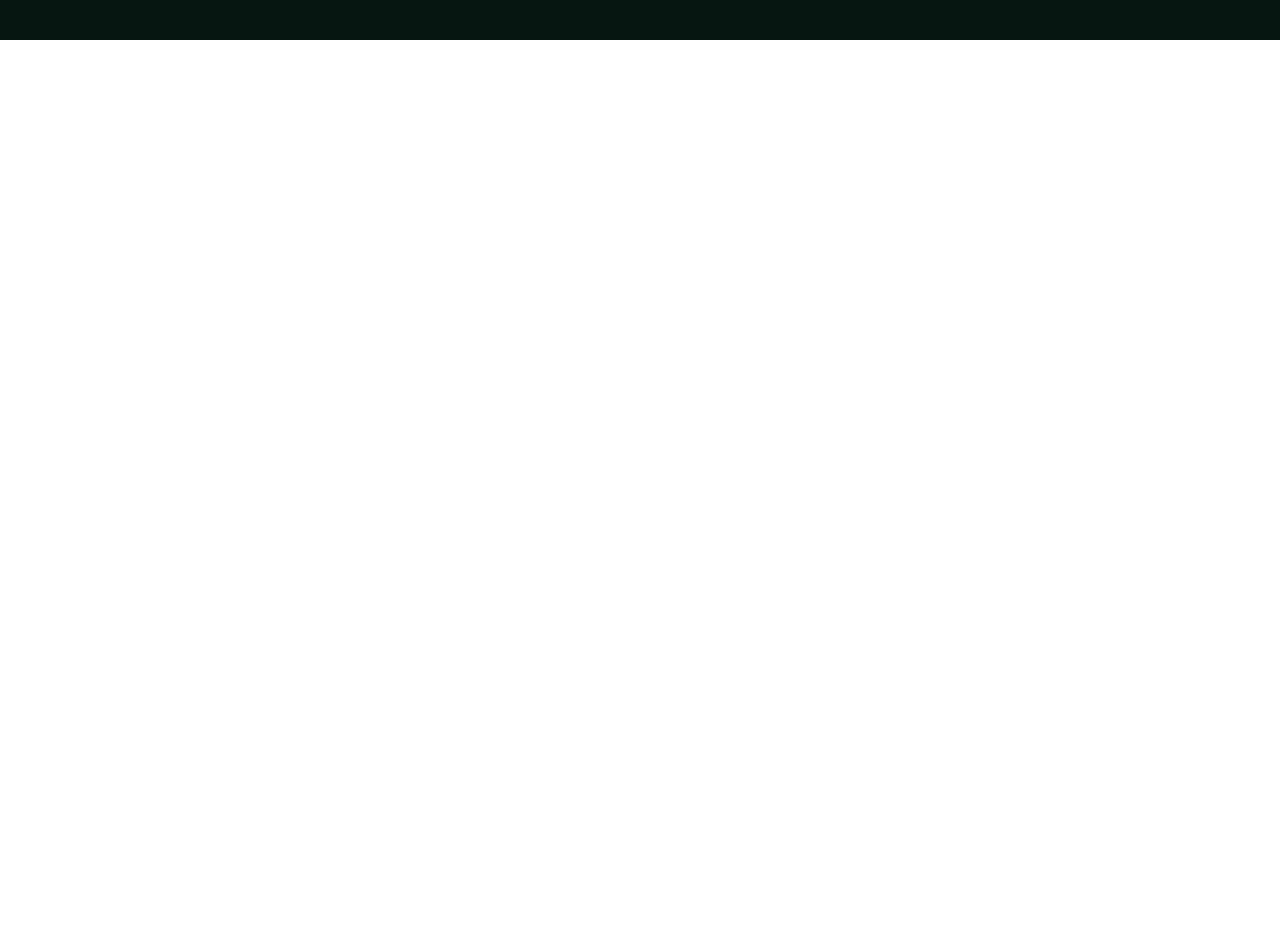
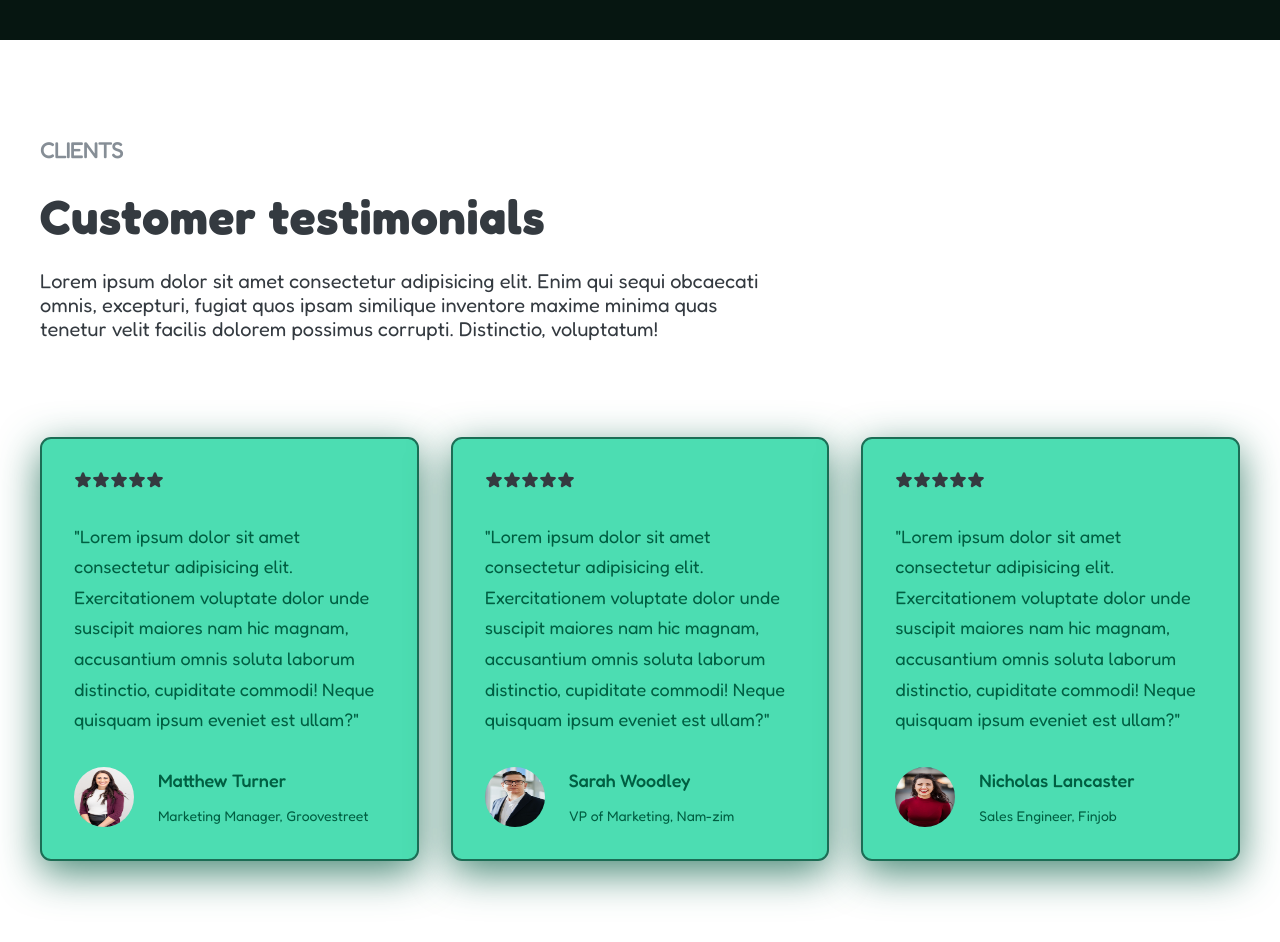
Before and after one commit to pto1026/nextjs-prestige-services-template, a Next.js app: page / in a window 1280 px wide. Shown: the part 5780-6722 px from the top of the page. Before the commit the page ends 5820 px from the top, so only its background shows below. Built offline with nearby package versions, Linux system fonts and the light colour scheme.

Commit message:
completed testimonials section

```diff
--- a/pages/index.js
+++ b/pages/index.js
@@ -1,7 +1,6 @@
 import React from "react";
 import styles from "./index.module.scss";
 import Logo from "../components/logo/logo";
-import { useState } from "react";
 
 export default function Home() {
   return (
@@ -397,7 +396,7 @@ export default function Home() {
                   />
                 </p>
                 <p className={styles.Faq}>
-                  Why doesn't every company sound this great?{" "}
+                  Why doesn&apos;t every company sound this great?{" "}
                   <img
                     className={styles.Faq__icon}
                     src="icons/caret-down.svg"
@@ -455,13 +454,174 @@ export default function Home() {
               </p>
 
               <div className={styles.sectionStats__stats}>
-                <p className={styles.sectionStats__stat}><span className={styles.sectionStats__number}>24k+</span>Campaigns created</p>
-                <p className={styles.sectionStats__stat}><span className={styles.sectionStats__number}>365%</span>Sales increase</p>
-                <p className={styles.sectionStats__stat}><span className={styles.sectionStats__number}>67%</span>Response rate increased</p>
-                <p className={styles.sectionStats__stat}><span className={styles.sectionStats__number}>125%</span>Open rate increase</p>
+                <p className={styles.sectionStats__stat}>
+                  <span className={styles.sectionStats__number}>24k+</span>
+                  Campaigns created
+                </p>
+                <p className={styles.sectionStats__stat}>
+                  <span className={styles.sectionStats__number}>365%</span>Sales
+                  increase
+                </p>
+                <p className={styles.sectionStats__stat}>
+                  <span className={styles.sectionStats__number}>67%</span>
+                  Response rate increased
+                </p>
+                <p className={styles.sectionStats__stat}>
+                  <span className={styles.sectionStats__number}>125%</span>Open
+                  rate increase
+                </p>
               </div>
             </div>
-            <img className={styles.sectionStats__image} src="imgs/contract-signing.jpg" alt="Contract signing" />
+            <img
+              className={styles.sectionStats__image}
+              src="imgs/contract-signing.jpg"
+              alt="Contract signing"
+            />
+          </div>
+        </section>
+
+        <section className={styles.sectionTestimonials}>
+          <div className={styles.container}>
+            <div className={styles.sectionTestimonials__header}>
+              <h2 className={styles.mainHeading}>Clients</h2>
+              <h3 className={styles.sectionTestimonials__title}>
+                Customer testimonials
+              </h3>
+              <p className={styles.sectionTestimonials__text}>
+                Lorem ipsum dolor sit amet consectetur adipisicing elit. Enim
+                qui sequi obcaecati omnis, excepturi, fugiat quos ipsam
+                similique inventore maxime minima quas tenetur velit facilis
+                dolorem possimus corrupti. Distinctio, voluptatum!
+              </p>
+            </div>
+            <div className={styles.testimonials}>
+              <div className={styles.testimonialBox}>
+                <div className={styles.testimonialBox__stars}>
+                  <img
+                    className={styles.testimonialBox__star}
+                    src="icons/star-fill.svg"
+                    alt="Star icon"
+                  />
+                  <img
+                    className={styles.testimonialBox__star}
+                    src="icons/star-fill.svg"
+                    alt="Star icon"
+                  />
+                  <img
+                    className={styles.testimonialBox__star}
+                    src="icons/star-fill.svg"
+                    alt="Star icon"
+                  />
+                  <img
+                    className={styles.testimonialBox__star}
+                    src="icons/star-fill.svg"
+                    alt="Star icon"
+                  />
+                  <img
+                    className={styles.testimonialBox__star}
+                    src="icons/star-fill.svg"
+                    alt="Star icon"
+                  />
+                </div>
+                <p className={styles.testimonialBox__testimonial}>
+                  "Lorem ipsum dolor sit amet consectetur adipisicing elit.
+                  Exercitationem voluptate dolor unde suscipit maiores nam hic
+                  magnam, accusantium omnis soluta laborum distinctio,
+                  cupiditate commodi! Neque quisquam ipsum eveniet est ullam?"
+                </p>
+                <div className={styles.author}>
+                  <img className={styles.author__image} src="imgs/profile-picture-1.jpg" alt="Profile picture" />
+                  <div className={styles.author__nameBox}>
+                    <p className={styles.author__name}>Matthew Turner</p>
+                    <p className={styles.author__job}>Marketing Manager, Groovestreet</p>
+                  </div>
+                </div>
+              </div>
+              <div className={styles.testimonialBox}>
+                <div className={styles.testimonialBox__stars}>
+                  <img
+                    className={styles.testimonialBox__star}
+                    src="icons/star-fill.svg"
+                    alt="Star icon"
+                  />
+                  <img
+                    className={styles.testimonialBox__star}
+                    src="icons/star-fill.svg"
+                    alt="Star icon"
+                  />
+                  <img
+                    className={styles.testimonialBox__star}
+                    src="icons/star-fill.svg"
+                    alt="Star icon"
+                  />
+                  <img
+                    className={styles.testimonialBox__star}
+                    src="icons/star-fill.svg"
+                    alt="Star icon"
+                  />
+                  <img
+                    className={styles.testimonialBox__star}
+                    src="icons/star-fill.svg"
+                    alt="Star icon"
+                  />
+                </div>
+                <p className={styles.testimonialBox__testimonial}>
+                  "Lorem ipsum dolor sit amet consectetur adipisicing elit.
+                  Exercitationem voluptate dolor unde suscipit maiores nam hic
+                  magnam, accusantium omnis soluta laborum distinctio,
+                  cupiditate commodi! Neque quisquam ipsum eveniet est ullam?"
+                </p>
+                <div className={styles.author}>
+                  <img className={styles.author__image} src="imgs/profile-picture-3.jpg" alt="Profile picture" />
+                  <div className={styles.author__nameBox}>
+                    <p className={styles.author__name}>Sarah Woodley</p>
+                    <p className={styles.author__job}>VP of Marketing, Nam-zim</p>
+                  </div>
+                </div>
+              </div>
+              <div className={styles.testimonialBox}>
+                <div className={styles.testimonialBox__stars}>
+                  <img
+                    className={styles.testimonialBox__star}
+                    src="icons/star-fill.svg"
+                    alt="Star icon"
+                  />
+                  <img
+                    className={styles.testimonialBox__star}
+                    src="icons/star-fill.svg"
+                    alt="Star icon"
+                  />
+                  <img
+                    className={styles.testimonialBox__star}
+                    src="icons/star-fill.svg"
+                    alt="Star icon"
+                  />
+                  <img
+                    className={styles.testimonialBox__star}
+                    src="icons/star-fill.svg"
+                    alt="Star icon"
+                  />
+                  <img
+                    className={styles.testimonialBox__star}
+                    src="icons/star-fill.svg"
+                    alt="Star icon"
+                  />
+                </div>
+                <p className={styles.testimonialBox__testimonial}>
+                  "Lorem ipsum dolor sit amet consectetur adipisicing elit.
+                  Exercitationem voluptate dolor unde suscipit maiores nam hic
+                  magnam, accusantium omnis soluta laborum distinctio,
+                  cupiditate commodi! Neque quisquam ipsum eveniet est ullam?"
+                </p>
+                <div className={styles.author}>
+                  <img className={styles.author__image} src="imgs/profile-picture-2.jpg" alt="Profile picture" />
+                  <div className={styles.author__nameBox}>
+                    <p className={styles.author__name}>Nicholas Lancaster</p>
+                    <p className={styles.author__job}>Sales Engineer, Finjob</p>
+                  </div>
+                </div>
+              </div>
+            </div>
           </div>
         </section>
       </main>
--- a/pages/index.module.scss
+++ b/pages/index.module.scss
@@ -503,3 +503,92 @@
 
     }
 }
+
+.sectionTestimonials {
+    padding: 9.6rem 3.2rem;
+
+    &__header {
+
+    }
+
+    .mainHeading {
+        margin-bottom: 2.4rem;
+    }
+
+    &__title {
+        font-size: 4.8rem;
+        margin-bottom: 2.4rem;
+        font-weight: 700;
+        letter-spacing: 0.075rem;
+    }
+
+    &__text {
+        margin-bottom: 9.6rem;
+        font-size: 2rem;
+        width: 60%;
+    }
+}
+
+.testimonials {
+    display: flex;
+    gap: 3.2rem;
+}
+
+.testimonialBox {
+    padding: 3.2rem;
+    border: .2rem solid var(--main-color-darker);
+    border-radius: 1.1rem;
+    background-color: var(--main-color-light);
+    color: var(--best-contrast-on-main-light);
+    box-shadow: 0 1.2rem 4rem rgba(28, 109, 85, 0.80);
+
+    &:hover {
+        transform: translateY(-1.8rem);
+        box-shadow: 0 2.4rem 8rem rgba(28, 109, 85, 0.80);
+    }
+
+    &__stars {
+        display: flex;
+        margin-bottom: 3.2rem;
+    }
+
+    &__star {
+        width: 1.8rem;
+        height: 1.8rem;
+    }
+
+    &__testimonial {
+        font-size: 1.8rem;
+        line-height: 1.7;
+        margin-bottom: 3.2rem;
+    }
+
+}
+
+.author {
+    display: flex;
+    align-items: center;
+
+
+    &__image {
+        margin-right: 2.4rem;
+        width: 6.0rem;
+        height: 6.0rem;
+        border-radius: 50%;
+    }
+
+    &__nameBox {
+        display: flex;
+        flex-direction: column;
+        gap: 1.6rem;
+    }
+
+    &__name {
+        font-size: 1.8rem;
+        font-weight: 500;
+    }
+
+    &__job {
+        font-size: 1.4rem;
+    }
+}
--- a/styles/globals.scss
+++ b/styles/globals.scss
@@ -27,6 +27,7 @@ body {
     --main-color-lightother: #c3f4e5;
     --main-color-lightest: #ebfbf6;
 
+    --best-contrast-on-main-light: #005F42;
 
 
     --gray-8: #343a40;
```
Also changed, not shown: public/icons/star-fill.svg (added).
